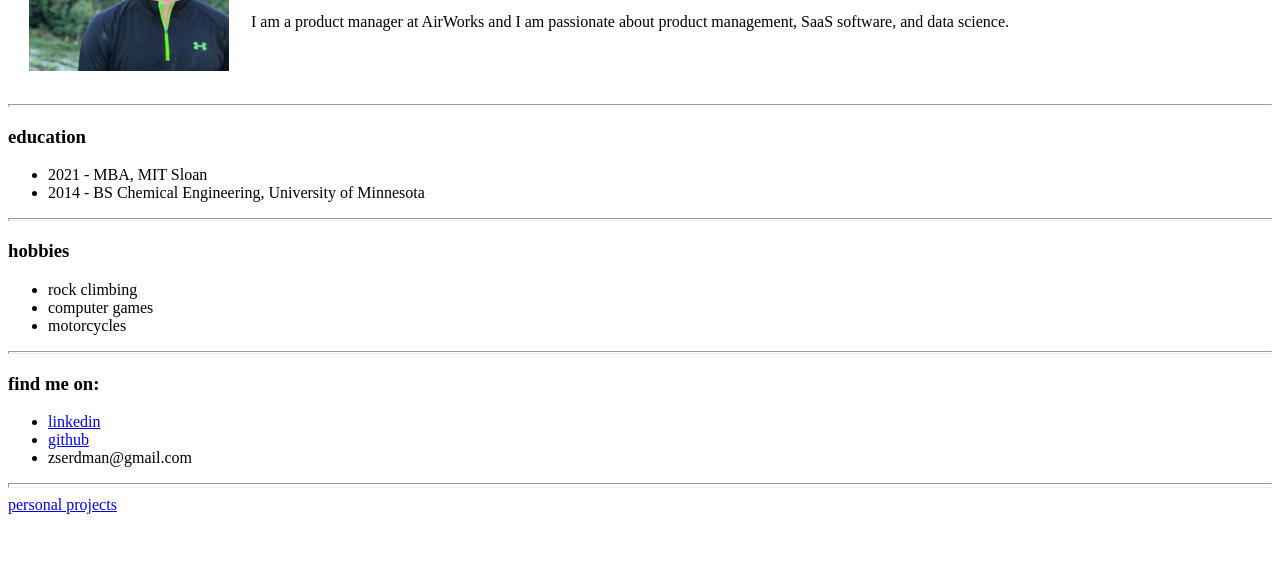
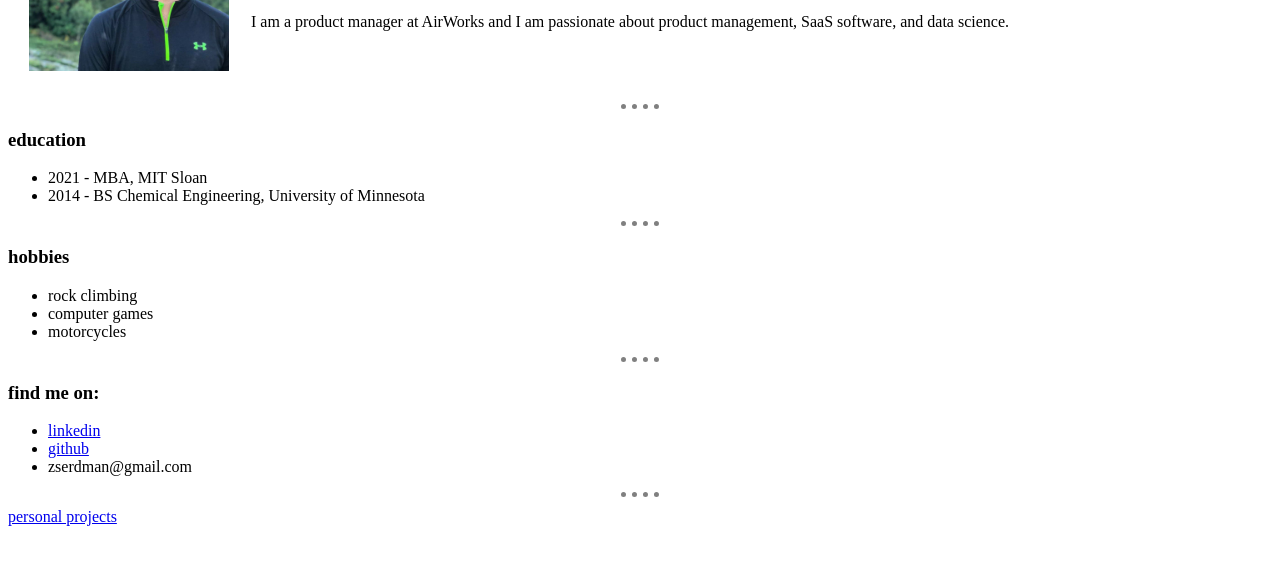
Before and after one commit to ZErdman/personal_webpage, a plain HTML site: page index.html in a window 1280 px wide. Shown: the part 158-722 px from the top of the page. Drawn offline with Linux system fonts and the light colour scheme.

Commit message:
updated website files
added css file

```diff
--- /dev/null
+++ b/css/styles.css
@@ -0,0 +1,7 @@
+
+  hr {
+    border-style: dotted none none none;
+    border-width: 5px;
+    width: 3%;
+    color: grey;
+  }
--- a/index.html
+++ b/index.html
@@ -4,6 +4,7 @@
 <head>
   <meta charset="utf-8">
   <title>Zach's Personal Site</title>
+  <link rel="stylesheet" href="css/styles.css">
 </head>
 
 <body>
```
Also changed, not shown: projects.html (+1 -0 lines).
